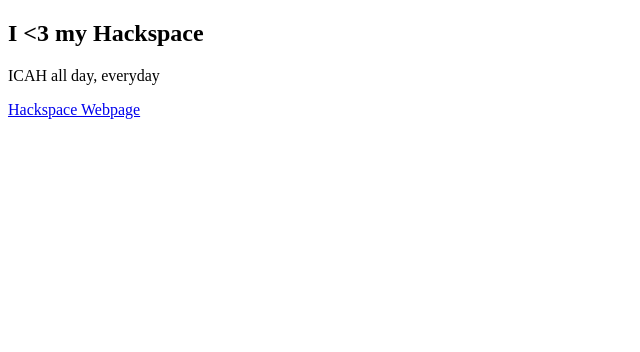
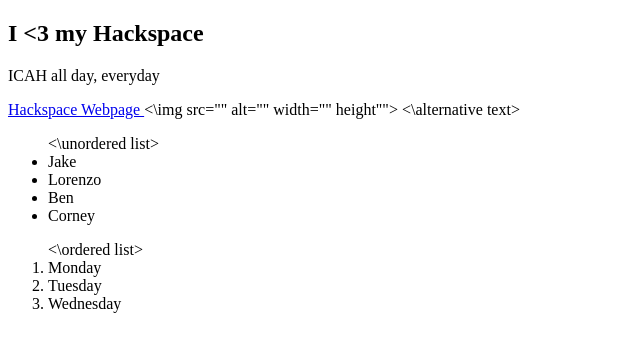
Before and after one commit to minaoba/Horizons, a plain HTML site: page index.html in a window 1280 px wide. Shown: the whole page, without its empty margins (0-640 px from the left). Drawn offline with Linux system fonts and the light colour scheme.

Commit message:
Update index.html

```diff
--- a/index.html
+++ b/index.html
@@ -4,5 +4,17 @@
     <h2> I <3 my Hackspace </h2>
       <p> ICAH all day, everyday </p>
       <a href="https://www.imperial.ac.uk/advanced-hackspace/"> Hackspace Webpage </a>
+       <\img src="" alt="" width="" height""> <\alternative text>
+       <ul> <\unordered list>
+         <li> Jake </li>
+         <li> Lorenzo </li>
+         <li> Ben </li>
+         <li> Corney </li>
+      </ul>
+       <ol> <\ordered list>
+         <li> Monday </li>
+         <li> Tuesday </li>
+         <li> Wednesday </li>
+      </ol>
   </body>
 </html>
```
